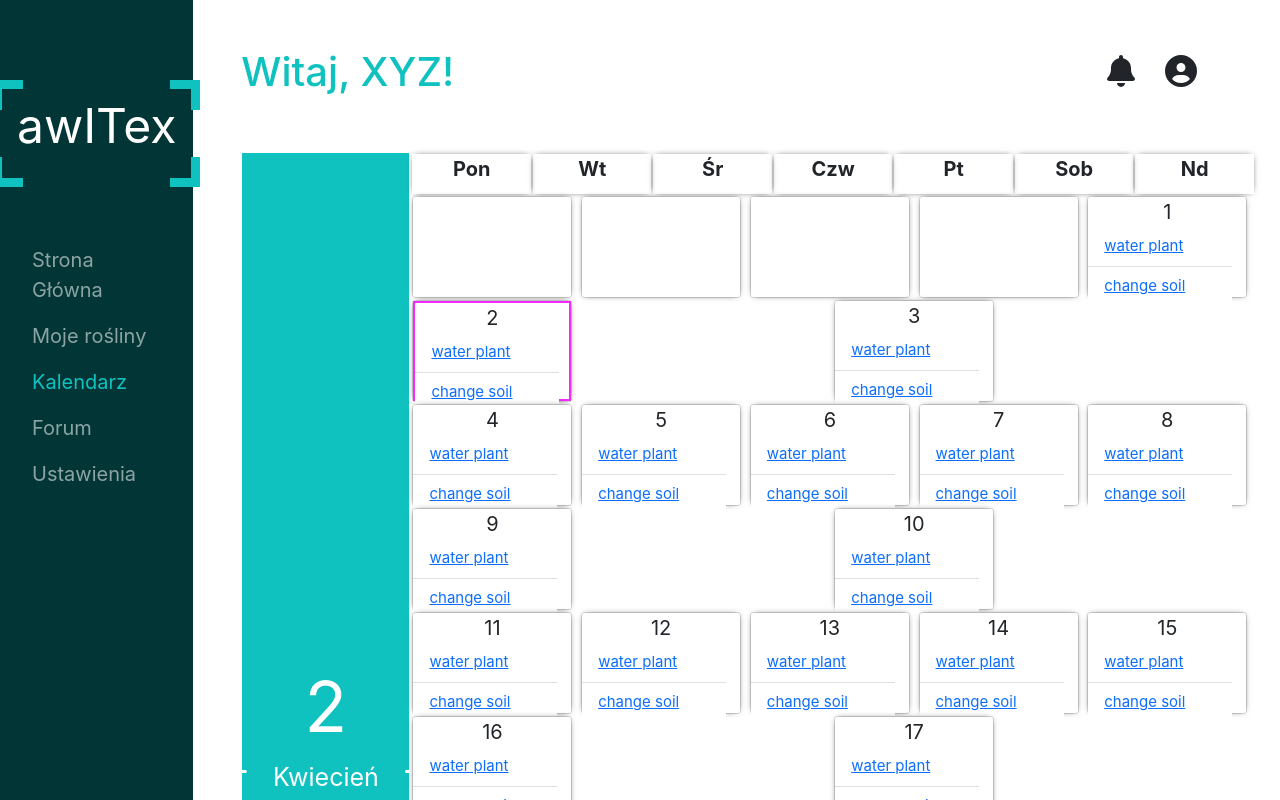
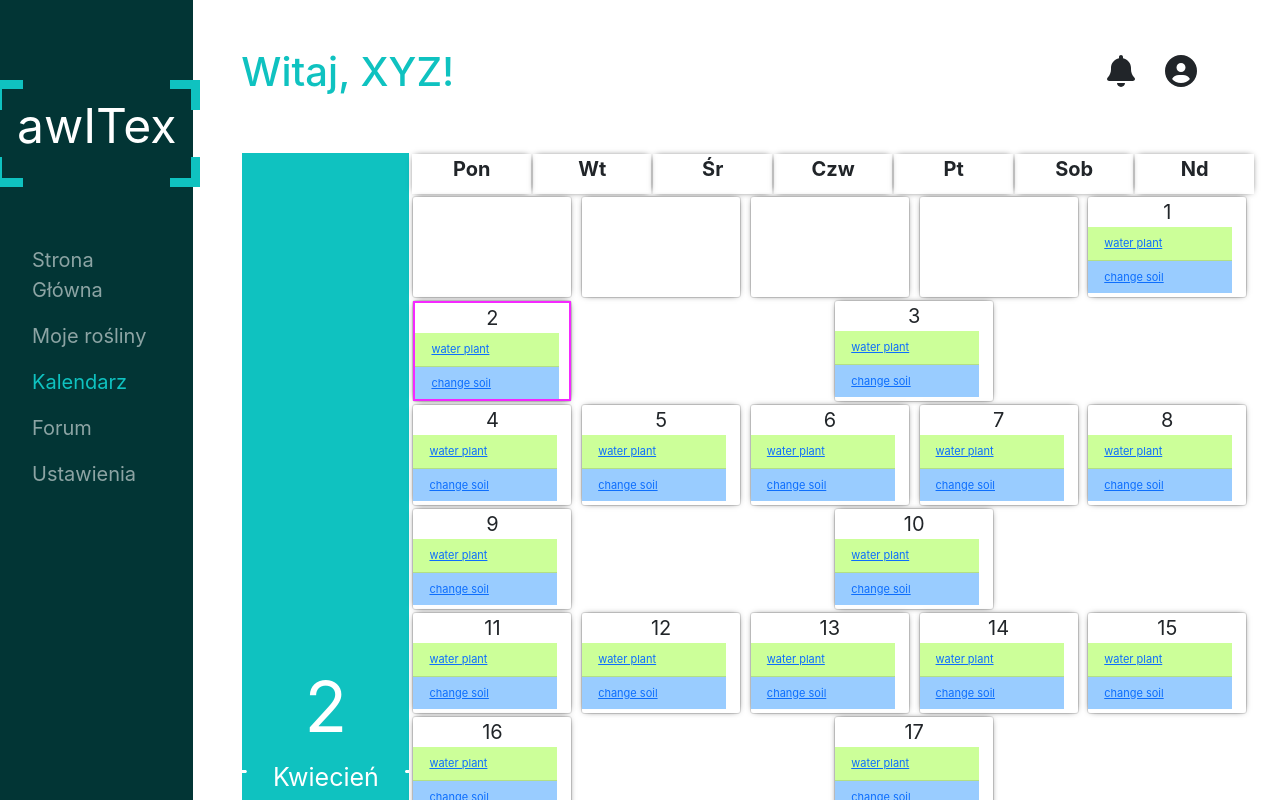
Before and after one commit to pploszczyca/AwITeks, a React (Create React App) app in the folder frontend/: page /calendar in a window 1280 px wide. Shown: the top 800 px of the page. Built offline with nearby package versions, Linux system fonts and the light colour scheme.

Commit message:
minor colour changes

```diff
--- a/frontend/src/components/Calendar/Calendar.tsx
+++ b/frontend/src/components/Calendar/Calendar.tsx
@@ -3,7 +3,7 @@ import {Container, Row, Col, ListGroup} from "react-bootstrap";
 import styled from "styled-components";
 import {faArrowLeft, faArrowRight} from '@fortawesome/free-solid-svg-icons'
 import {FontAwesomeIcon} from "@fortawesome/react-fontawesome";
-import Card from "react-bootstrap/Card";
+import Card from "react-bootstrap/Card"
 
 
 let Day = styled.div`
@@ -114,9 +114,12 @@ class Calendar extends React.Component<{}, {days: any[], weeks: any[], months: s
         else {
             // return (<Day>{actualDayNumber}</Day>
             return (<Day style={{border: today ? '2px solid rgba(245, 40, 255, 1)' : 'none'}}>
-                        {actualDayNumber}<ListGroup style={{width: '9rem', height:'5rem', textAlign: 'left', fontSize: 15 }} variant="flush">
-                            <ListGroup.Item><Card.Link href="#">water plant</Card.Link></ListGroup.Item>
-                            <ListGroup.Item><Card.Link href="#">change soil</Card.Link></ListGroup.Item>
+                        {actualDayNumber}<ListGroup style={{width: '9rem', height:'3rem', textAlign: 'left', fontSize: 11 }} variant="flush">
+                            <ListGroup.Item style={{backgroundColor: '#ccff99'}}>
+                                {/* <FontAwesomeIcon icon="fa-solid fa-exclamation" /> */}
+                                <Card.Link href="#">water plant</Card.Link>
+                                </ListGroup.Item>
+                            <ListGroup.Item style={{backgroundColor: '#99ccff'}}><Card.Link href="#">change soil</Card.Link></ListGroup.Item>
                         </ListGroup>
                     </Day>)
         }
```
